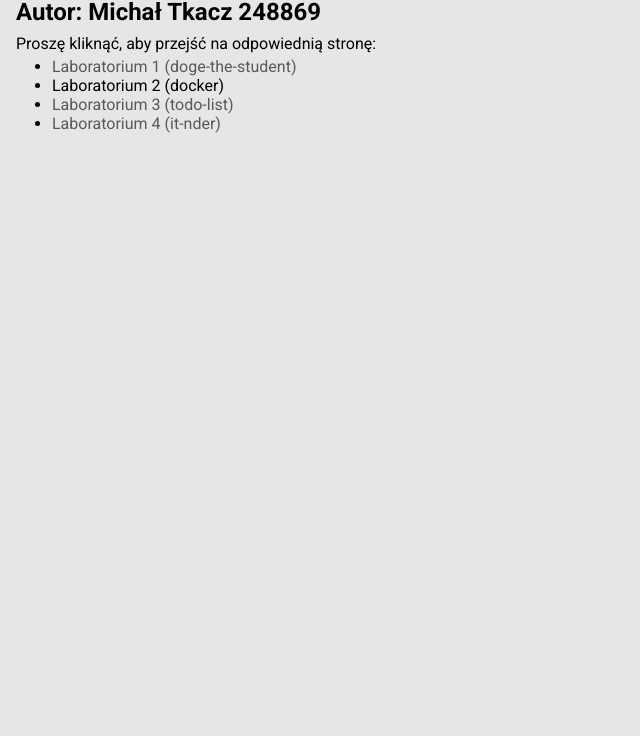
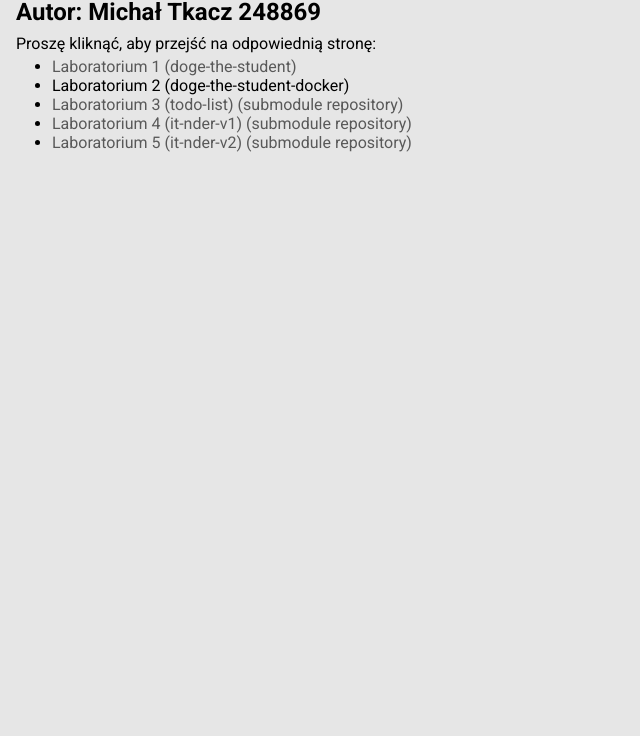
Before and after one commit to michaltkacz/piw-lab, a plain HTML site: page index.html in a window 1280 px wide. Shown: the part 64-800 px from the top of the page, without its empty margins (0-640 px from the left). Drawn offline with Linux system fonts and the light colour scheme.

Commit message:
inedex.html links fix

```diff
--- a/index.html
+++ b/index.html
@@ -20,10 +20,14 @@
         <h2>Autor: Michał Tkacz 248869</h2>
         <p>Proszę kliknąć, aby przejść na odpowiednią stronę:</p>
         <ul>
-            <li><a href="lab1/index.html"> Laboratorium 1 (doge-the-student) </a></li>
-            <li> Laboratorium 2 (docker) </li>
-            <li><a href="lab2/index.html"> Laboratorium 3 (todo-list) </a></li>
-            <li><a href="https://michaltkacz.github.io/it-nder/"> Laboratorium 4 (it-nder) </a></li>
+            <li><a href="doge-the-student-page/index.html"> Laboratorium 1 (doge-the-student) </a></li>
+            <li> Laboratorium 2 (doge-the-student-docker) </li>
+            <li><a href="https://michaltkacz.github.io/todo-list/"> Laboratorium 3 (todo-list) (submodule repository)
+                </a></li>
+            <li><a href="https://michaltkacz.github.io/it-nder/"> Laboratorium 4 (it-nder-v1) (submodule repository)</a>
+            </li>
+            <li><a href="https://michaltkacz.github.io/it-nder/"> Laboratorium 5 (it-nder-v2) (submodule repository)</a>
+            </li>
         </ul>
     </div>
 </body>
```
